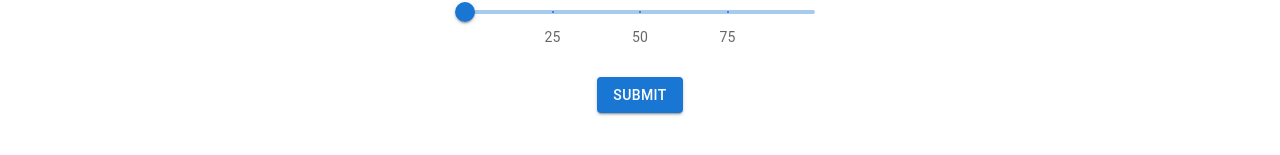
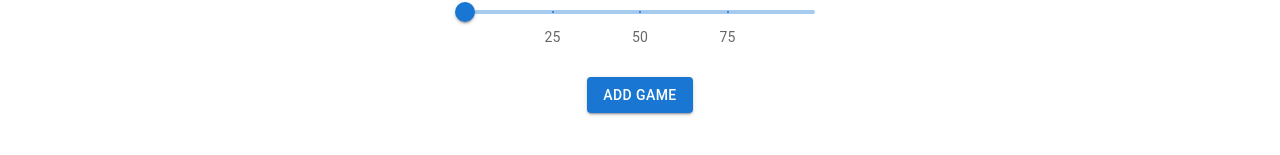
Before and after one commit to Madhur20/BoardGamesDashBoard, a Next.js app: page /games in a window 1280 px wide. Both pictures are taken after a click on the button 36 px from the left and 618 px from the top of the page. Shown: the part 457-612 px from the top of the page. Built offline with nearby package versions, Linux system fonts and the light colour scheme.

Commit message:
bug fix (#21)

```diff
--- a/components/games/AddGameForm.tsx
+++ b/components/games/AddGameForm.tsx
@@ -3,11 +3,12 @@ import Grid from "@mui/material//Grid";
 import TextField from "@mui/material/TextField";
 import FormControl from "@mui/material/FormControl";
 import FormLabel from "@mui/material/FormLabel";
-import Select from "@mui/material/Select";
+import Select, { SelectChangeEvent } from "@mui/material/Select";
 import MenuItem from "@mui/material/MenuItem";
 import Slider from "@mui/material/Slider";
 import Button from "@mui/material/Button";
 import Snackbar from "@mui/material/Snackbar";
+import Box from "@mui/material/Box"
 import MuiAlert, { AlertProps } from '@mui/material/Alert';
 
 const Alert = React.forwardRef<HTMLDivElement, AlertProps>(function Alert(
@@ -29,6 +30,14 @@ export default function AddGameForm() {
 
     const handleInputChange = (e: React.ChangeEvent<HTMLInputElement>) => {
         const { name, value } = e.target as HTMLInputElement;
+        setFormValues({
+            ...formValues,
+            [name]: value,
+        });
+    };
+
+    const handleInputSelect = (event: SelectChangeEvent) => {
+        const { name, value } = event.target as HTMLInputElement;
         setFormValues({
             ...formValues,
             [name]: value,
@@ -70,6 +79,7 @@ export default function AddGameForm() {
     };
 
     return (
+        <Box>
             <form onSubmit={handleSubmit}>
                 <Grid container sx={{ display: 'flex', flexDirection: 'column', alignItems: 'center' }}>
                     <Grid sx={{ margin: '2%' }}>
@@ -99,7 +109,7 @@ export default function AddGameForm() {
                                 aria-labelledby="genre"
                                 name="genre"
                                 value={formValues.genre}
-                            onChange={handleInputChange}
+                                onChange={handleInputSelect}
                             >
                                 <MenuItem key="action" value="Action">
                                     Action
@@ -142,7 +152,7 @@ export default function AddGameForm() {
                         </div>
                     </Grid>
                     <Button variant="contained" color="primary" type="submit">
-                    Submit
+                        Add Game
                     </Button>
                     <Snackbar open={snackbarOpen} autoHideDuration={6000} onClose={snackbarClose}>
                         {success ?
@@ -155,5 +165,6 @@ export default function AddGameForm() {
                     </Snackbar>
                 </Grid>
             </form>
+        </Box>
     )
 }
```
Lines whose indentation alone changed are shown as unchanged.
